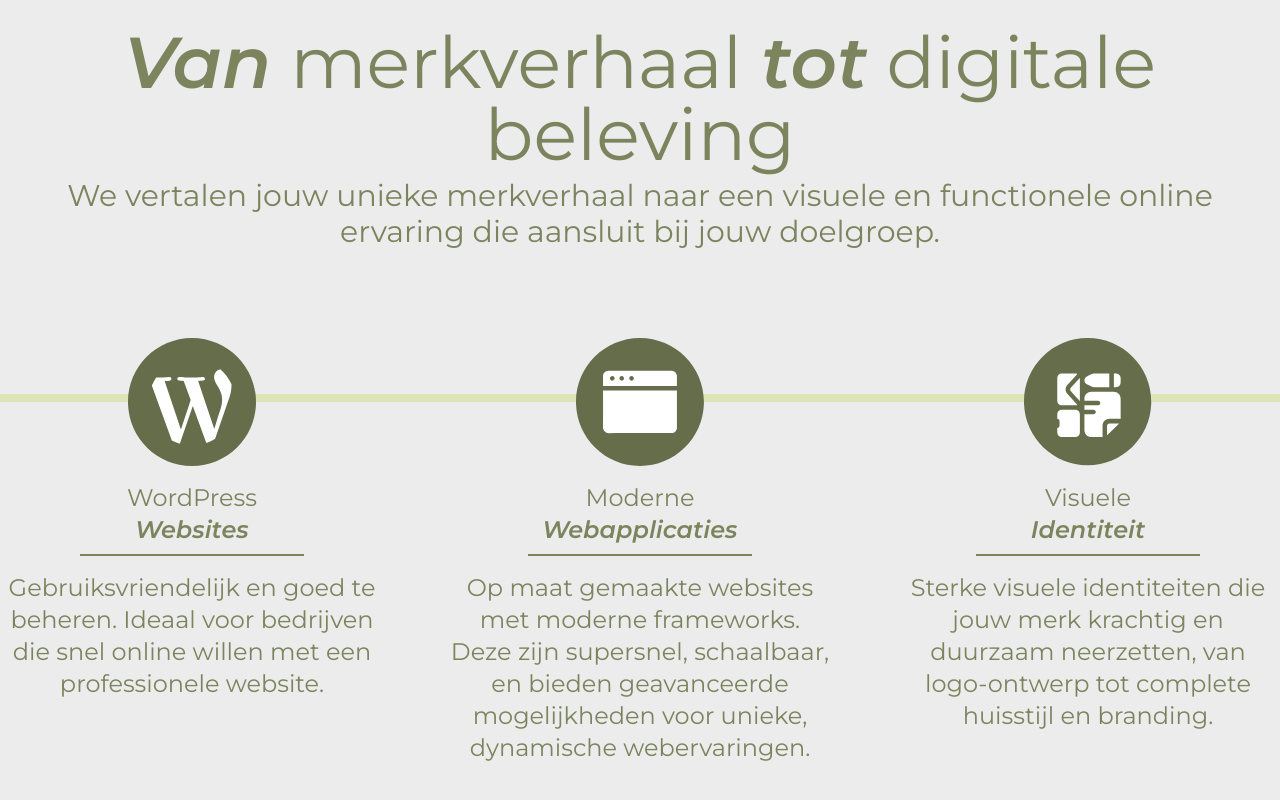
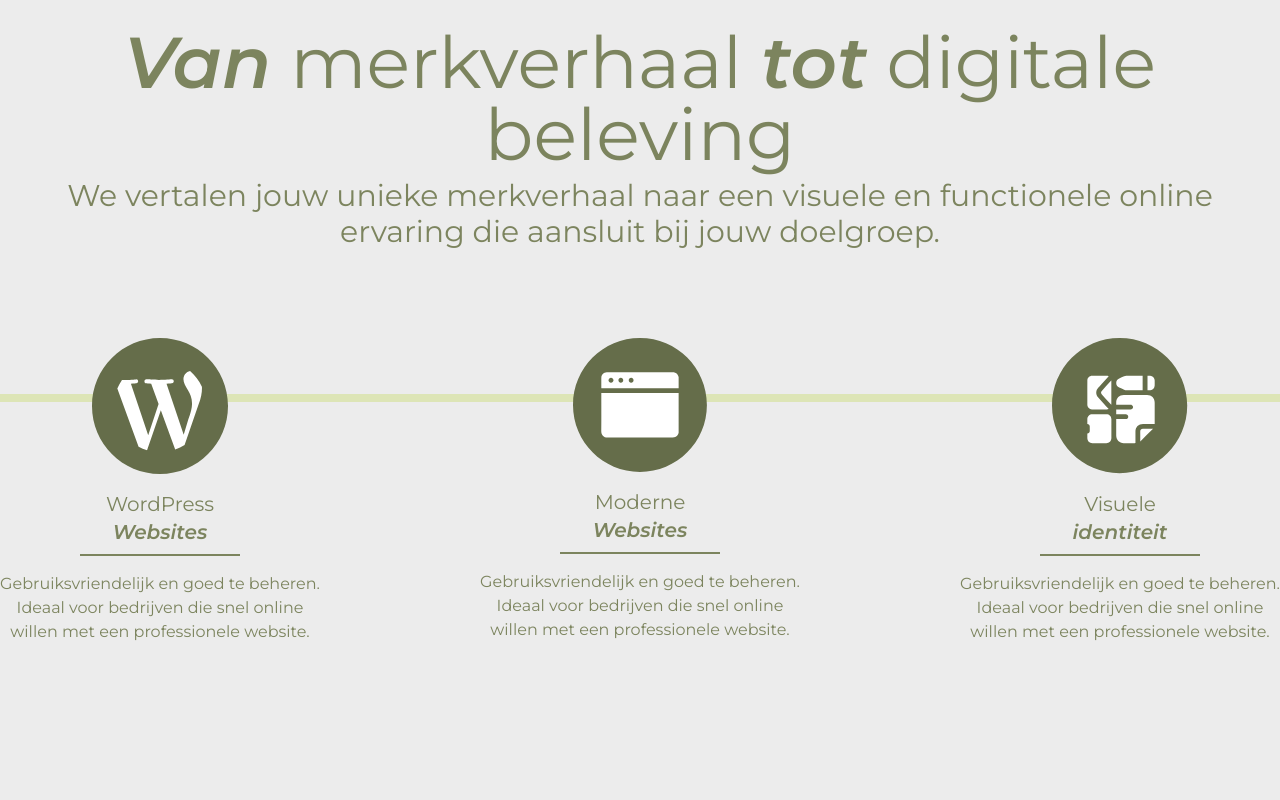
Before and after one commit to pgm-teynyuse/cereuscreative, a Nuxt app: page / in a window 1280 px wide. Shown: the part 1882-2682 px from the top of the page. Built offline with nearby package versions, Linux system fonts and the light colour scheme.

Commit message:
tablet version fix

```diff
--- a/components/Items/ServicesHome.vue
+++ b/components/Items/ServicesHome.vue
@@ -1,37 +1,35 @@
 <template>
-    <div class="flex flex-col lg:mt-28 lg:flex-row sm:mt-10 justify-between">
-        <div class="text-maingreen text-center mb-10 flex flex-col items-center">
-            <img src="../../assets/images/wordpress-icon.svg" alt="" class="w-16 sm:w-24 lg:w-32">
-            <div class="border-b-2 pb-2 mt-4 w-40 sm:w-48 lg:w-56 text-xl sm:text-2xl border-maingreen">
+    <div class="flex mt-28 h-lvh justify-between">
+        <div class="text-maingreen text-center w-1/4 flex flex-col items-center">
+            <img src="../../assets/images/wordpress-icon.svg" alt="">
+            <div class="border-b-2 pb-2 mt-4 w-40 text-xl border-maingreen ">
                 <p>WordPress<span class="font-semibold italic"><br>Websites</span></p>
             </div>
-            <div class="w-64 sm:text-2xl sm:w-full lg:w-96 mt-4">
+            <div class=" mt-4">
                 <p>
                     Gebruiksvriendelijk en goed te beheren. Ideaal voor bedrijven die snel online willen met een professionele website.
                 </p>
             </div>
         </div>
-
-        <div class="text-maingreen text-center mb-10 flex flex-col items-center">
-            <img src="../../assets/images/webapp-icon.svg" alt="" class="w-16 sm:w-24 lg:w-32">
-            <div class="border-b-2 pb-2 mt-4 w-40 sm:w-48 lg:w-56 text-xl sm:text-2xl border-maingreen">
-                <p>Moderne<span class="font-semibold italic"><br>Webapplicaties</span></p>
+                <div class="text-maingreen text-center w-1/4 flex flex-col items-center">
+            <img src="../../assets/images/webapp-icon.svg" alt="">
+            <div class="border-b-2 pb-2 mt-4 w-40 text-xl border-maingreen ">
+                <p>Moderne<span class="font-semibold italic"><br>Websites</span></p>
             </div>
-            <div class="w-64 sm:text-2xl sm:w-full lg:w-96 mt-4">
+            <div class=" mt-4">
                 <p>
-                    Op maat gemaakte websites met moderne frameworks. Deze zijn supersnel, schaalbaar, en bieden geavanceerde mogelijkheden voor unieke, dynamische webervaringen.
+                    Gebruiksvriendelijk en goed te beheren. Ideaal voor bedrijven die snel online willen met een professionele website.
                 </p>
             </div>
         </div>
-
-        <div class="text-maingreen text-center flex flex-col items-center">
-            <img src="../../assets/images/visual-icon.svg" alt="" class="w-16 sm:w-24 lg:w-32">
-            <div class="border-b-2 pb-2 mt-4 w-40 sm:w-48 lg:w-56 text-xl sm:text-2xl border-maingreen">
-                <p>Visuele<span class="font-semibold italic"><br>Identiteit</span></p>
+                <div class="text-maingreen text-center w-1/4 flex flex-col items-center">
+            <img src="../../assets/images/visual-icon.svg" alt="">
+            <div class="border-b-2 pb-2 mt-4 w-40 text-xl border-maingreen ">
+                <p>Visuele<span class="font-semibold italic"><br>identiteit</span></p>
             </div>
-            <div class="w-64 sm:text-2xl sm:w-full mb-10 lg:w-96 mt-4">
-                <p>
-                    Sterke visuele identiteiten die jouw merk krachtig en duurzaam neerzetten, van logo-ontwerp tot complete huisstijl en branding.
+            <div class="mt-4">
+                <p class="">
+                    Gebruiksvriendelijk en goed te beheren. Ideaal voor bedrijven die snel online willen met een professionele website.
                 </p>
             </div>
         </div>
```
